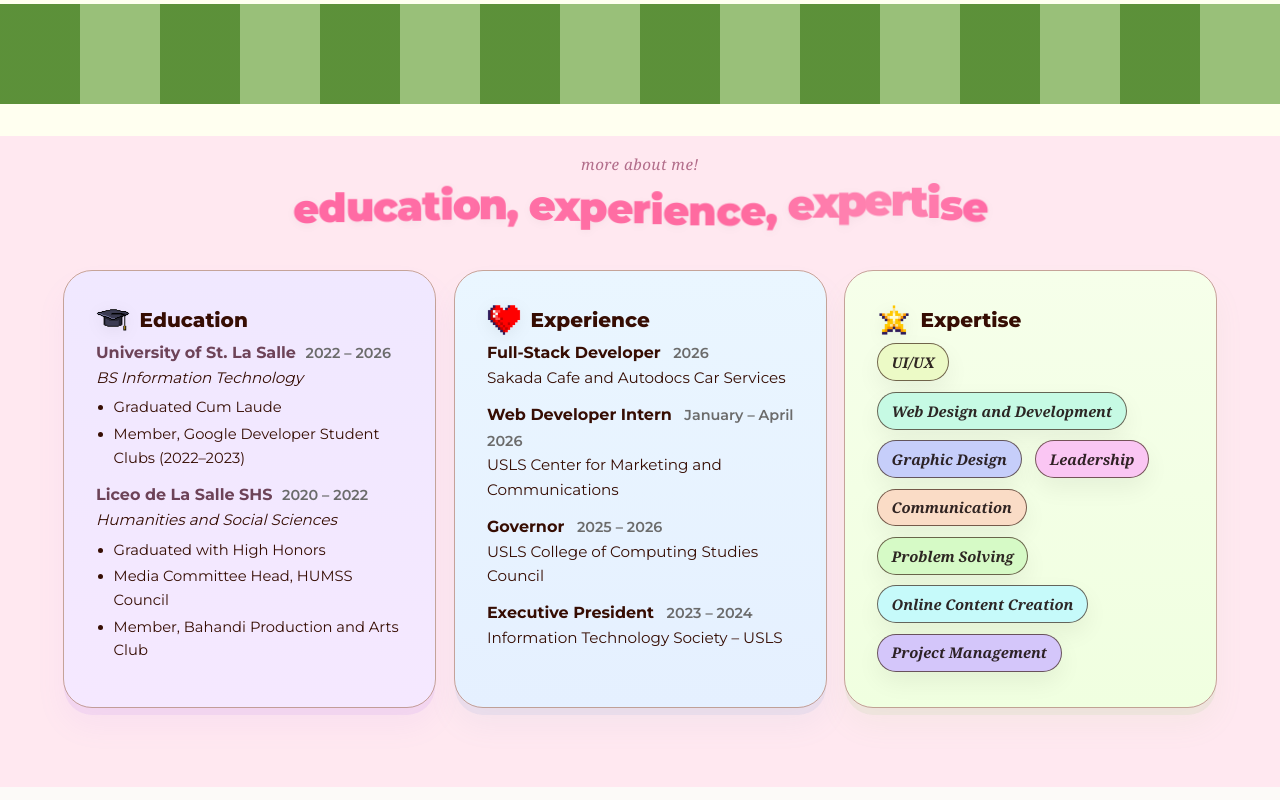
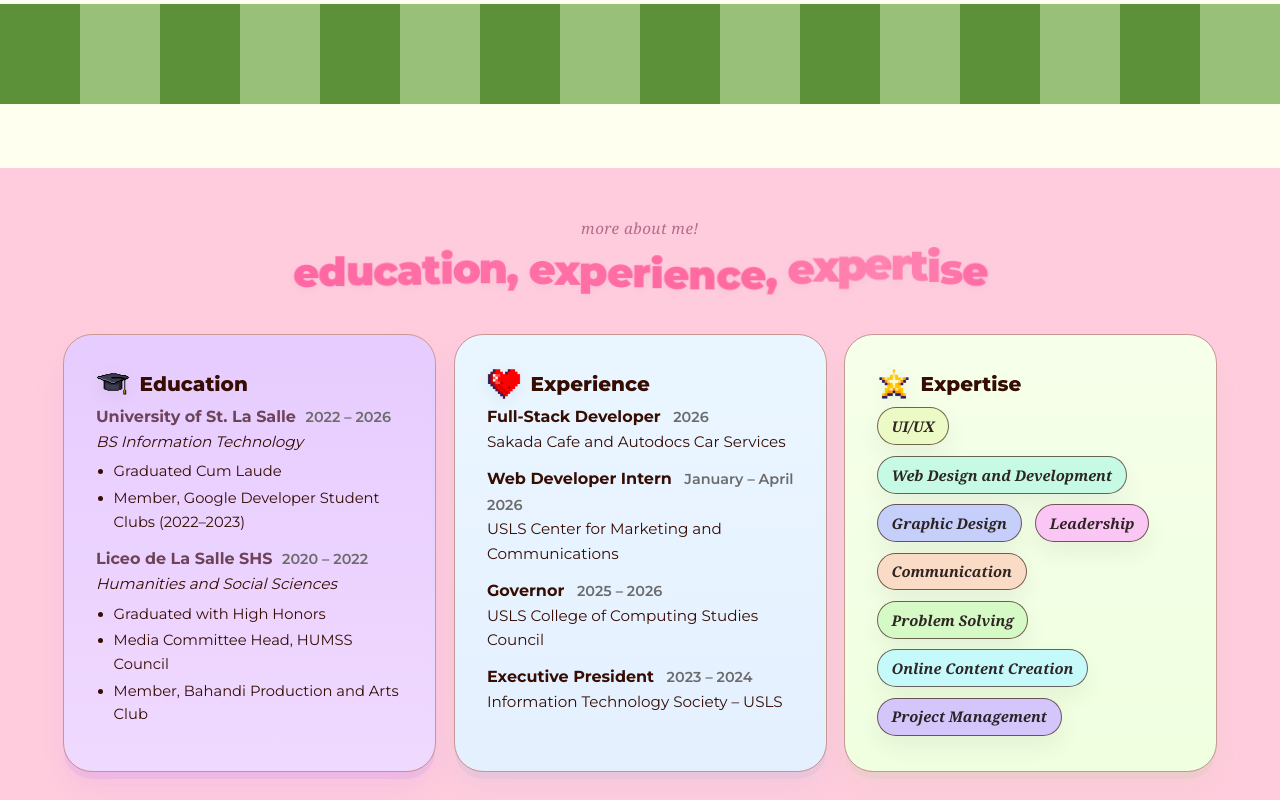
Before and after one commit to naomiesther/naofolio, a Next.js app: page / in a window 1280 px wide. Shown: the part 1520-2320 px from the top of the page. Built offline with nearby package versions, Linux system fonts and the light colour scheme.

Commit message:
Apply full-width pastel pink background to folder section with separation from top

```diff
--- a/src/app/globals.css
+++ b/src/app/globals.css
@@ -1307,7 +1307,7 @@ img {
 ========================================== */
 .about-section {
   position: relative;
-  background: var(--light-bg);
+  background: transparent;
   overflow: hidden;
   display: flex;
   flex-direction: column;
@@ -1328,6 +1328,9 @@ img {
   padding: 6rem 4rem 3rem;
   gap: 1rem;
   max-width: 1400px;
+  background: var(--light-bg);
+  width: 100%;
+  margin: 0 auto;
   margin: 0 auto;
   width: 100%;
 }
@@ -1692,9 +1695,9 @@ img {
 ========================================== */
 .about-folder-section {
   width: 100%;
-  max-width: 1400px;
-  margin: 0 auto;
-  padding: 1rem 4rem 5rem;
+  max-width: none;
+  margin: 0;
+  padding: 3rem 4rem 5rem;
   overflow: visible;
   opacity: 0;
   transform: translateY(36px);
@@ -1703,7 +1706,9 @@ img {
     opacity 900ms cubic-bezier(0.22, 1, 0.36, 1),
     transform 900ms cubic-bezier(0.22, 1, 0.36, 1),
     filter 900ms cubic-bezier(0.22, 1, 0.36, 1);
-  background: #ffe8f0;
+  background: #FFCCDD;
+  border-radius: 0;
+  margin-top: 2rem;
 }
 
 .about-folder-section.is-visible {
@@ -1846,9 +1851,9 @@ img {
 
 /* Variant styles to match attached pastel cards */
 .about-folder-card--pink {
-  background: linear-gradient(180deg, #f0e8ff 0%, #f5e8ff 100%);
-  border-color: rgba(182,124,237,0.55);
-  box-shadow: 0 8px 0 rgba(182,124,237,0.12), 0 18px 30px rgba(182,124,237,0.08);
+  background: linear-gradient(180deg, #E6CCFF 0%, #F0D9FF 100%);
+  border-color: rgba(200,150,255,0.6);
+  box-shadow: 0 8px 0 rgba(180,120,240,0.15), 0 18px 30px rgba(180,120,240,0.12);
 }
 .about-folder-card--blue {
   background: linear-gradient(180deg, #eaf6ff 0%, #e5f0ff 100%);
```
